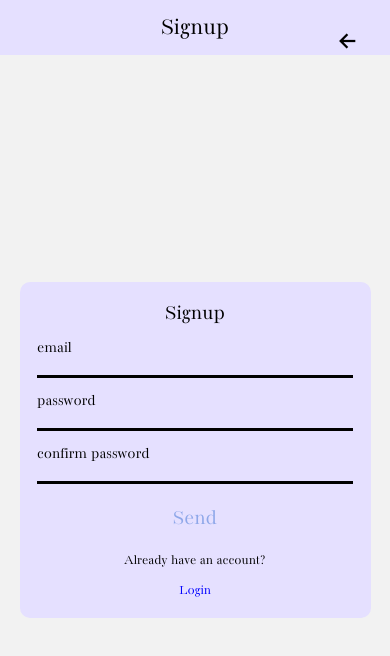
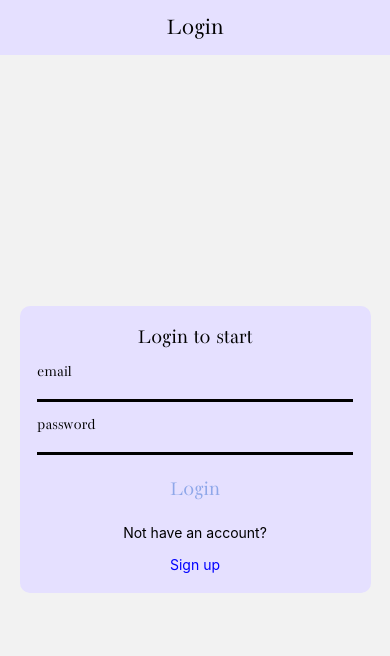
Before and after one commit to chrisca88/ReactNative_Preentrega_Clase7, a React Native app: screen /ItemListCategory in a window 390 px wide. Shown: the top 656 px of the page. Built offline with nearby package versions, Linux system fonts and the light colour scheme.

Commit message:
hasta after 13

```diff
--- a/src/Components/Header.jsx
+++ b/src/Components/Header.jsx
@@ -2,6 +2,9 @@ import { Pressable, StyleSheet, Text, View } from 'react-native'
 import React from 'react'
 import { colors } from '../Global/Colors'
 import { Ionicons } from '@expo/vector-icons';
+import { SimpleLineIcons } from "@expo/vector-icons";
+import { useDispatch, useSelector } from 'react-redux';
+import { signOut } from "../Features/User/userSlice";
 
 const Header = ({
   route,
@@ -12,21 +15,32 @@ const Header = ({
   else if (route.name === 'ItemListCategory') title = route.params.category
   else if (route.name === 'Detail') title = route.params.title
   else title = route.name
+
+  const dispatch = useDispatch();
+  const { email } = useSelector((state) => state.userReducer.value);
+
   return (
     <View style={styles.containerHeader}>
         <Text style={styles.text}>{title}</Text>
-            {route.name !== "Home" ? (
+        {navigation.canGoBack() ? (
             <Pressable
                 style={styles.pressable}
                 onPress={() => navigation.goBack()}
             >
                 <Ionicons name="arrow-back" size={24} color="black" />
             </Pressable>
-      ): null
-      }
+        ) : null}
+        {email ? (
+            <Pressable
+                style={styles.signOut}
+                onPress={() => dispatch(signOut())}
+            >
+                <SimpleLineIcons name="logout" size={24} color="black" />
+            </Pressable>
+        ) : null}
     </View>
-  )
-}
+);
+};
 
 export default Header
 
@@ -43,10 +57,17 @@ const styles = StyleSheet.create({
     pressable:{
       position: 'absolute',
       right: 30,
-      top: '50%'
+      top: '50%',
+      margin: -8
     },
     text: {
         fontSize: 25,
         fontFamily: 'Antique'
+    },
+    signOut: {
+        position: "absolute",
+        left: 30,
+        top: "50%",
+        margin: -8
     }
 })
--- a/src/Features/User/userSlice.js
+++ b/src/Features/User/userSlice.js
@@ -12,7 +12,7 @@ export const userSlice = createSlice({
         setUser: (state, action) => {
             state.value = action.payload
         },
-        logOut: (state) => {
+        signOut: (state) => {
             state.value = {
                 email: "",
                 idToken: "",
@@ -21,6 +21,6 @@ export const userSlice = createSlice({
     }
 })
 
-export const {setUser, logOut} = userSlice.actions
+export const {setUser, signOut} = userSlice.actions
 
 export default userSlice.reducer
--- a/src/Navigation/AuthStack.jsx
+++ b/src/Navigation/AuthStack.jsx
@@ -10,15 +10,15 @@ const Stack = createNativeStackNavigator()
 const AuthStack = () => {
     return (
         <Stack.Navigator
-            initialRouteName="Signup"
+            initialRouteName="Login"
             screenOptions={({ route, navigation }) => ({
                 header: () => {
                     return <Header route={route} navigation={navigation} />;
                 },
             })}
         >
+            <Stack.Screen name="Login" component={LoginScreen} />
             <Stack.Screen name="Signup" component={SignupScreen} />
-            <Stack.Screen name="Login" component={LoginScreen} />
         </Stack.Navigator>
     );
 };
--- a/src/Screens/LoginScreen.jsx
+++ b/src/Screens/LoginScreen.jsx
@@ -1,70 +1,106 @@
-import { Pressable, StyleSheet, Text, View } from 'react-native'
-import React from 'react'
-import InputForm from '../Components/InputForm'
-import SubmitButton from '../Components/SubmitButton'
-import { colors } from '../Global/Colors'
+import { Pressable, StyleSheet, Text, View } from "react-native";
+import React, { useEffect, useState } from "react";
+import InputForm from "../Components/InputForm";
+import SubmitButton from "../Components/SubmitButton";
+import { colors } from "../Global/Colors";
+import { useSignInMutation } from "../Services/authServices";
+import { isAtLeastSixCharacters, isValidEmail } from "../Validations/auth";
+import { useDispatch } from "react-redux";
+import { setUser } from "../Features/User/userSlice";
 
-const LoginScreen = ({navigation}) => {
+const LoginScreen = ({ navigation }) => {
+    const [email, setEmail] = useState('');
+    const [password, setPassword] = useState('');
+
+    const [errorEmail, setErrorEmail] = useState('')
+    const [errorPassword, setErrorPassword] = useState('')
+
+    const dispatch = useDispatch()
+
+    const [triggerSignIn, resultSignIn] = useSignInMutation();
     const onSubmit = () => {
 
+        //Submit logic with validations
+        const isValidVariableEmail = isValidEmail(email)
+        const isCorrectPassword = isAtLeastSixCharacters(password)
+
+        if (isValidVariableEmail && isCorrectPassword) {
+            triggerSignIn({
+                email,
+                password,
+                returnSecureToken: true,
+            });
         }
+
+        if (!isValidVariableEmail) setErrorEmail ('Email is not correct')
+        else setErrorEmail('')
+        if (!isCorrectPassword) setErrorPassword ('Password must be at least 6 characters')
+        else setErrorPassword('')
+    };
+
+    useEffect(()=> {
+        if(resultSignIn.isSuccess) {
+            dispatch(setUser({
+                email: resultSignIn.data.email,
+                idToken: resultSignIn.data.idToken
+            }))
+        }
+    }, [resultSignIn])
+
     return (
         <View style={styles.main}>
             <View style={styles.container}>
                 <Text style={styles.title}>Login to start</Text>
                 <InputForm
                     label={"email"}
-                onChange={()=>{}}
-                error={""}
+                    onChange={(email) => setEmail(email)}
+                    error={errorEmail}
                 />
                 <InputForm
                     label={"password"}
-                onChange={()=>{}}
-                error={""}
+                    onChange={(password) => setPassword(password)}
+                    error={errorPassword}
                     isSecure={true}
                 />
-            <SubmitButton
-                onPress={onSubmit}
-                title = "Send"
-            />
+                <SubmitButton onPress={onSubmit} title="Login" />
                 <Text style={styles.sub}>Not have an account?</Text>
-            <Pressable onPress={()=> navigation.navigate('Signup')}>
+                <Pressable onPress={() => navigation.navigate("Signup")}>
                     <Text style={styles.subLink}>Sign up</Text>
                 </Pressable>
             </View>
         </View>
-  )
-}
+    );
+};
 
-export default LoginScreen
+export default LoginScreen;
 
 const styles = StyleSheet.create({
     main: {
-        width: '100%',
-        height: '100%',
-        justifyContent: 'center',
-        alignItems: 'center'
+        width: "100%",
+        height: "100%",
+        justifyContent: "center",
+        alignItems: "center",
     },
     container: {
-        width: '90%',
-        flexDirection: 'column',
-        justifyContent: 'center',
-        alignItems: 'center',
-        backgroundColor: colors.lightblue,
+        width: "90%",
+        flexDirection: "column",
+        justifyContent: "center",
+        alignItems: "center",
+        backgroundColor: colors.violet,
         gap: 15,
         paddingVertical: 20,
         borderRadius: 10,
     },
     title: {
         fontSize: 22,
-        fontFamily: 'Antique'
+        fontFamily: "Antique",
     },
     sub: {
         fontSize: 14,
-        color: 'black',
+        color: "black",
     },
     subLink: {
         fontSize: 14,
-        color: 'blue',
-    }
-})
+        color: "blue",
+    },
+});
--- a/src/Services/authServices.js
+++ b/src/Services/authServices.js
@@ -11,8 +11,15 @@ export const authApi = createApi({
                 method: `POST`,
                 body: auth
             })
+        }),
+        signIn: builder.mutation({
+            query: (auth) => ({
+                url: `/accounts:signInWithPassword?key=${api_key}`,
+                method: `POST`,
+                body: auth
+            })
         })
     })
 })
 
-export const {useSignUpMutation} = authApi
+export const {useSignUpMutation,useSignInMutation} = authApi
```
Lines whose indentation alone changed are shown as unchanged.
